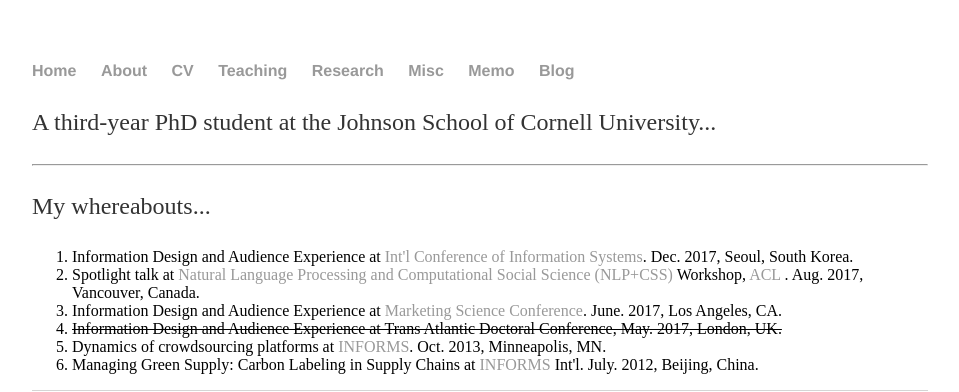
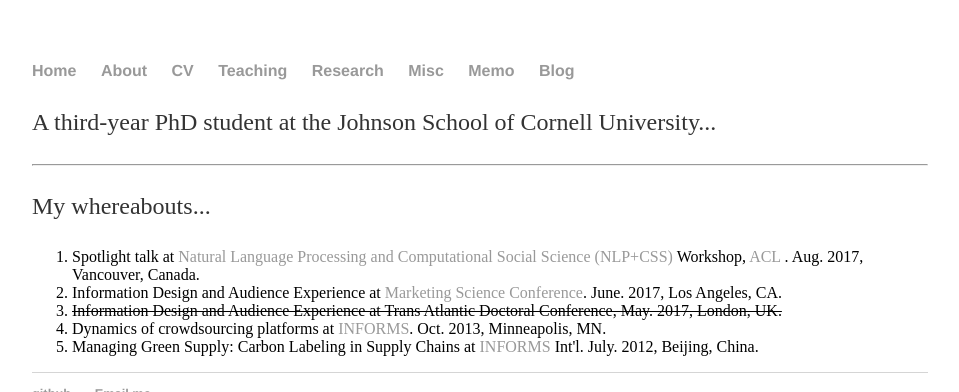
Before and after one commit to shenglih/shenglih.github.io, a Jekyll site: the page built from About/index.html, in a window 1280 px wide, cut to the strip 0-392 px from the top of the page. Shown: the whole strip, without its empty margins (160-1119 px from the left). Built offline with Jekyll 4.4.1, drawn with Linux system fonts in a browser that asks for light colours.

Commit message:
Update index.html

```diff
--- a/About/index.html
+++ b/About/index.html
@@ -9,7 +9,7 @@ title: Shengli Hu, About
 
 	<p> My whereabouts... </p>
 	<ol>
-		<li> Information Design and Audience Experience at <a href="https://icis2017.aisnet.org/"> Int'l Conference of Information Systems</a>. Dec. 2017, Seoul, South Korea.</li>
+		<!--<li> Information Design and Audience Experience at <a href="https://icis2017.aisnet.org/"> Int'l Conference of Information Systems</a>. Dec. 2017, Seoul, South Korea.</li>-->
 		<li> Spotlight talk at <a href="https://sites.google.com/site/nlpandcss/nlp-css-at-acl-2017"> Natural Language Processing and Computational Social Science (NLP+CSS)</a> Workshop, <a href="http://acl2017.org/"> ACL </a>. Aug. 2017, Vancouver, Canada.</li>
 		<li> Information Design and Audience Experience at <a href="https://marketingscience2017.usc.edu/">Marketing Science Conference</a>. June. 2017, Los Angeles, CA. </li>
 		<li> <del> Information Design and Audience Experience at Trans Atlantic Doctoral Conference, May. 2017, London, UK.</del></li>
```
